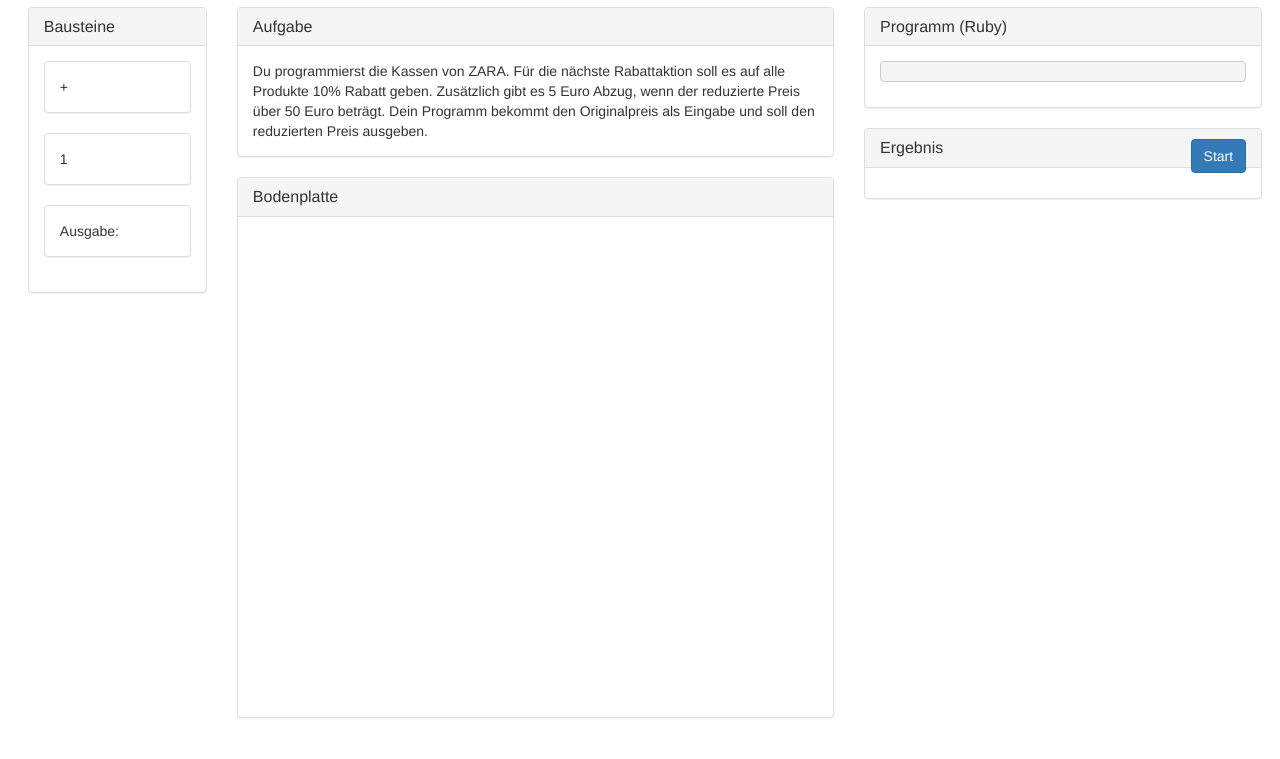
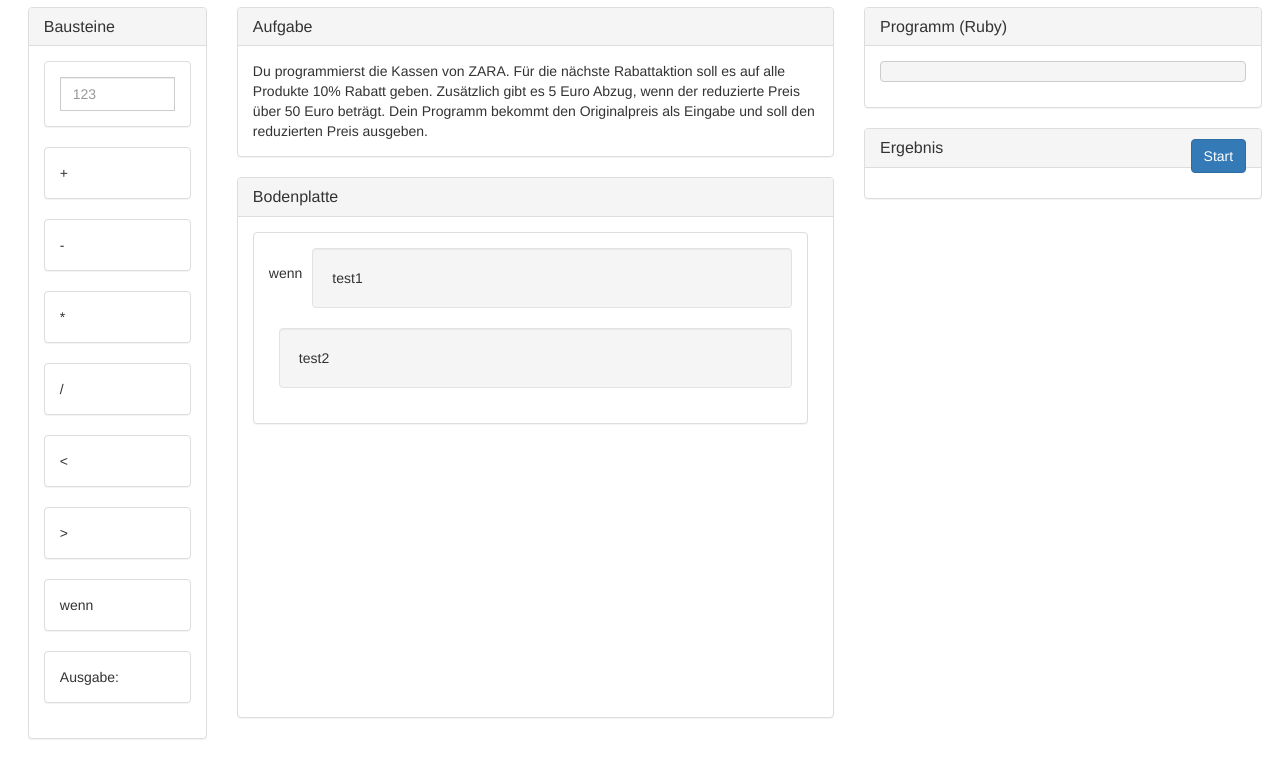
Before and after one commit to junedev/coding-bricks, a website: page public/index.html in a window 1280 px wide. Shown: the part 63-822 px from the top of the page. Before the commit the page ends 801 px from the top, so only its background shows below. Drawn offline with nearby package versions, Linux system fonts and the light colour scheme; no server answers.

Commit message:
add input brick and start with conditional

```diff
--- a/app.js
+++ b/app.js
@@ -9,7 +9,7 @@ app.use(bodyParser.json())
 app.use(express.static('./public'))
 
 app.get('/token', function (req, res) {
-  const hmac = crypto.createHmac('sha256', process.env['REPL_SECRET']);
+  const hmac = crypto.createHmac('sha256', process.env['REPL_SECRET'])
   const created = new Date().getTime()
   hmac.update(created.toString())
   const token = hmac.digest('base64').trim()
--- a/public/client.js
+++ b/public/client.js
@@ -12,6 +12,10 @@ $(function () {
       var copy = ui.draggable.clone();
       dropArea.append(copy);
       writeCode();
+      $("input[type='text']").on("input", function() {
+        $(this).parents(".brick").attr("data-code", $(this).val() + " ");
+        writeCode();
+      });
     }
   });
 
@@ -23,7 +27,7 @@ $(function () {
   function writeCode() {
     $('#program').text("");
     $("#playground").children().each(function() {
-      $('#program').append($(this).data("codeStart"));
+      $('#program').append($(this).attr("data-code"));
     });
   }
 
@@ -57,13 +61,25 @@ $(function () {
     cursor: "move"
   };
 
-  var templateNode = $.parseHTML('<div class="panel panel-default brick"><div class="panel-body"></div></div>');
+  var basicNode = $.parseHTML('<div class="panel panel-default brick"><div class="panel-body"></div></div>');
+  var inputNode = $.parseHTML('<div class="panel panel-default brick"><div class="panel-body"><div class="input-group"><input type="text" class="form-control number" placeholder="123"></div></div></div>')
   function showTask(task) {
     $('#task').text(task.description);
     task.elements.forEach(function (e) {
-      var node = $(templateNode).clone();
-      node.attr("data-code-start", e.codeStart);
-      node.children().first().text(e.text);
+      var node
+      if(e.type === 'basic') {
+        node = $(basicNode).clone();
+        node.attr("data-code", e.code);
+        node.children().first().text(e.text);
+      }
+      if(e.type === 'input') {
+        node = $(inputNode).clone();
+      }
+      if(e.type === 'fancy') {
+        node = $(basicNode).clone();
+        node.attr("data-code", e.code);
+        node.children().first().text(e.text);
+      }
       node.draggable(dragOptions);
       $('#bricks').append(node);
     });
@@ -76,16 +92,48 @@ $(function () {
     + "Dein Programm bekommt den Originalpreis als Eingabe und soll den reduzierten Preis ausgeben.",
     elements: [
       {
-        text: "+",
-        codeStart: "+"
+        type: "input"
       },
       {
-        text: "1",
-        codeStart: "1"
+        type: "basic",
+        text: "+",
+        code: "+ "
       },
       {
+        type: "basic",
+        text: "-",
+        code: "- "
+      },
+      {
+        type: "basic",
+        text: "*",
+        code: "* "
+      },
+      {
+        type: "basic",
+        text: "/",
+        code: "/ "
+      },
+      {
+        type: "basic",
+        text: "<",
+        code: "< "
+      },
+      {
+        type: "basic",
+        text: ">",
+        code: "> "
+      },
+      {
+        type: "fancy",
+        text: "wenn",
+        code: "if ",
+        needsEnd: "true"
+      },
+      {
+        type: "basic",
         text: "Ausgabe:",
-        codeStart: "puts "
+        codet: "puts "
       }
     ]
   }
--- a/public/index.html
+++ b/public/index.html
@@ -41,6 +41,14 @@
             <h3 class="panel-title">Bodenplatte</h3>
           </div>
           <div class="panel-body" id="playground">
+            <div class="panel panel-default brick large">
+              <div class="panel-body">
+                <div class="well-wrapper">
+                  <div class="well-label"><p>wenn</p></div> <div class="well drop-area inline">test1</div>
+                </div>
+                <div class="well drop-area">test2</div>
+              </div>
+            </div>
           </div>
         </div>
       </div>
--- a/public/style.css
+++ b/public/style.css
@@ -8,6 +8,28 @@
 
 #playground > .brick {
     max-width: 200px;
-    display: inline-block;
+    display: inline-flex;
     margin-right: 10px;
 }
+
+#playground > .brick.large {
+    max-width: none;
+    display: block;
+    margin-right: 10px;
+}
+
+.drop-area.inline {
+    flex-grow: 1;
+}
+
+.well {
+    margin-left: 10px;
+}
+
+.well-wrapper {
+    display: flex;
+}
+
+.well-label {
+    padding-top: 15px;
+}
```
Also changed, not shown: 1 other file.
